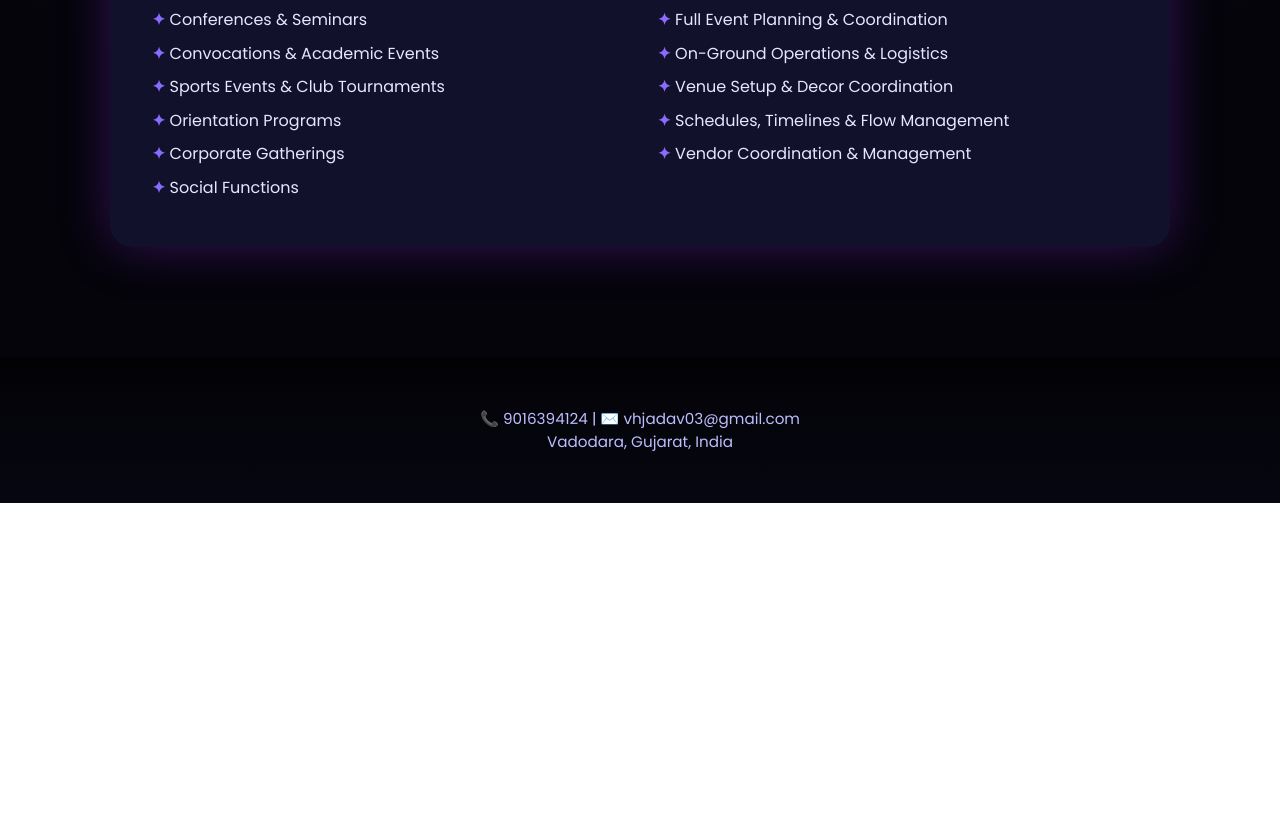
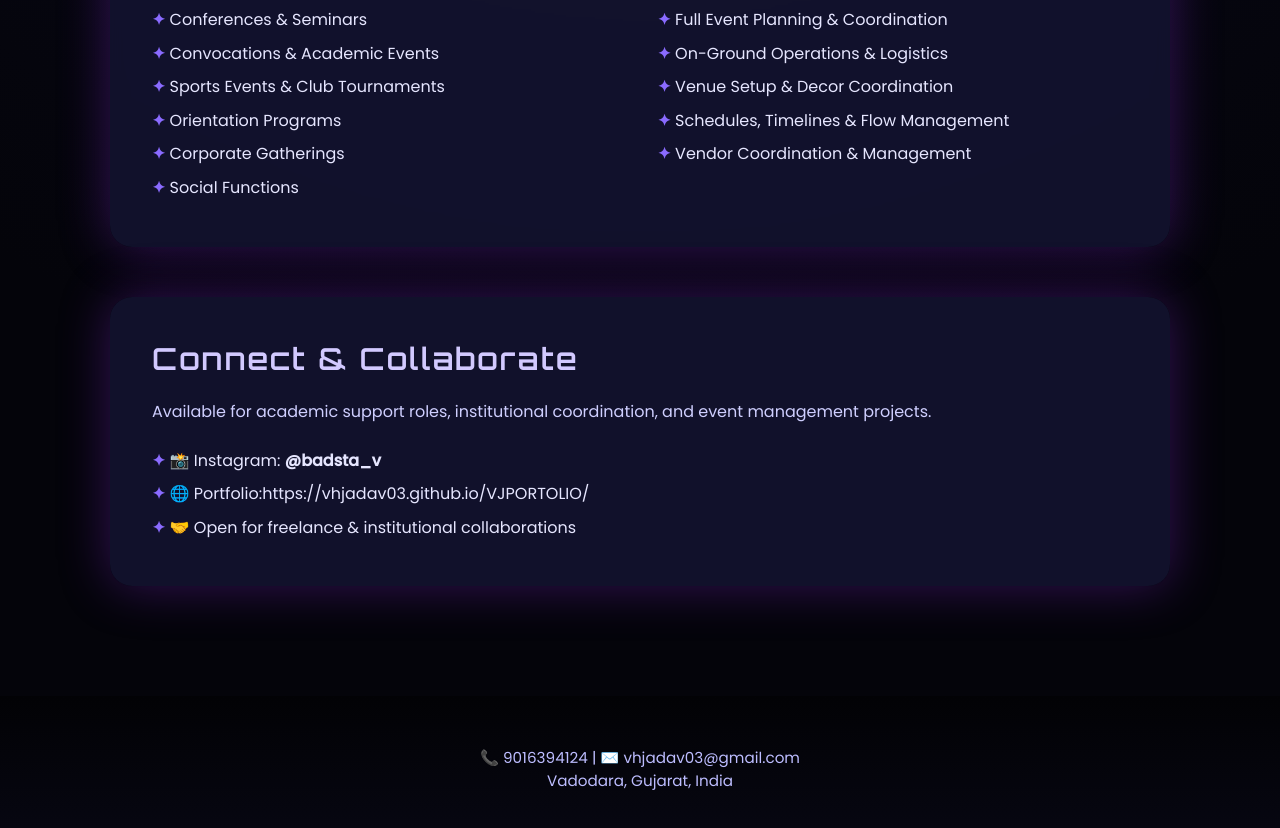
Before and after one commit to vhjadav03/VJPORTOLIO, a plain HTML site: page index.html in a window 1280 px wide. Shown: the part 805-1633 px from the top of the page. Before the commit the page ends 1308 px from the top, so only its background shows below. Drawn offline with Linux system fonts and the light colour scheme.

Commit message:
Update index.html

```diff
--- a/index.html
+++ b/index.html
@@ -113,6 +113,14 @@ footer {
         <li>Vendor Coordination & Management</li>
       </ul>
     </div>
+  </div> <div class="card">
+    <h2>Connect & Collaborate</h2>
+    <p style="margin-bottom:20px;color:#cfcfff;">Available for academic support roles, institutional coordination, and event management projects.</p>
+    <ul>
+      <li>📸 Instagram: <strong>@badsta_v</strong></li>
+      <li>🌐 Portfolio:https://vhjadav03.github.io/VJPORTOLIO/</li>
+      <li>🤝 Open for freelance & institutional collaborations</li>
+    </ul>
   </div></section><footer>
   <p>📞 9016394124 | ✉️ vhjadav03@gmail.com</p>
   <p>Vadodara, Gujarat, India</p>
```
